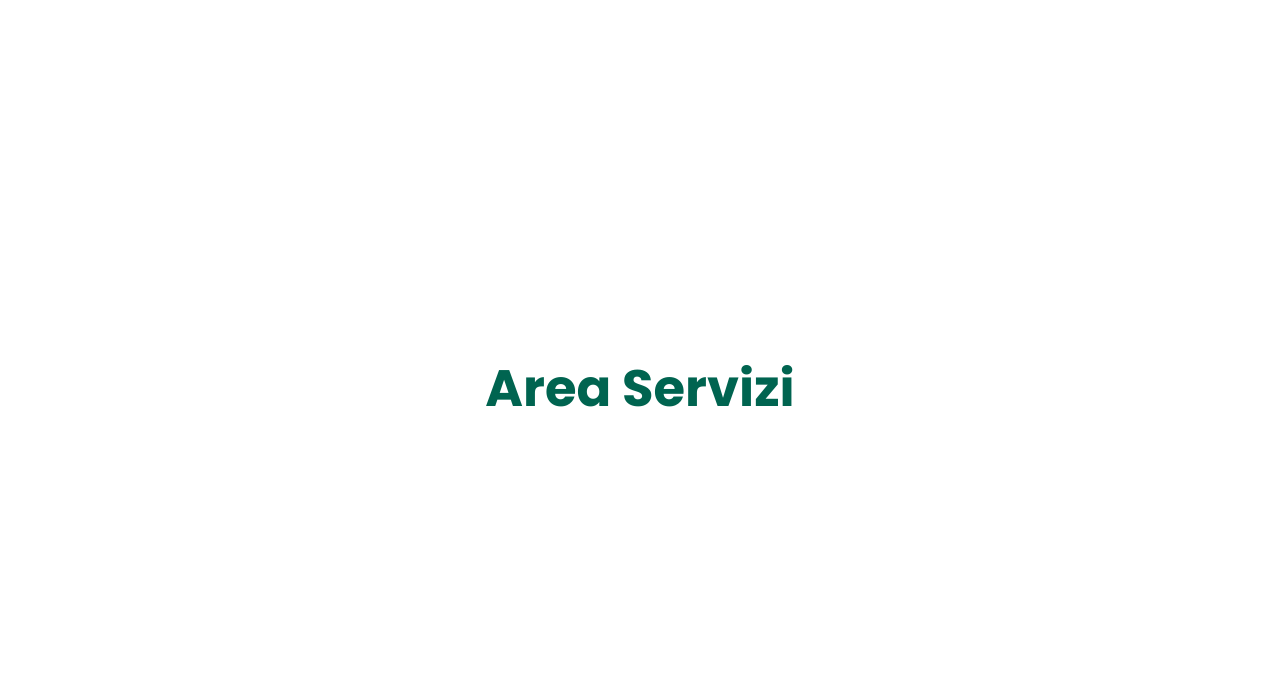
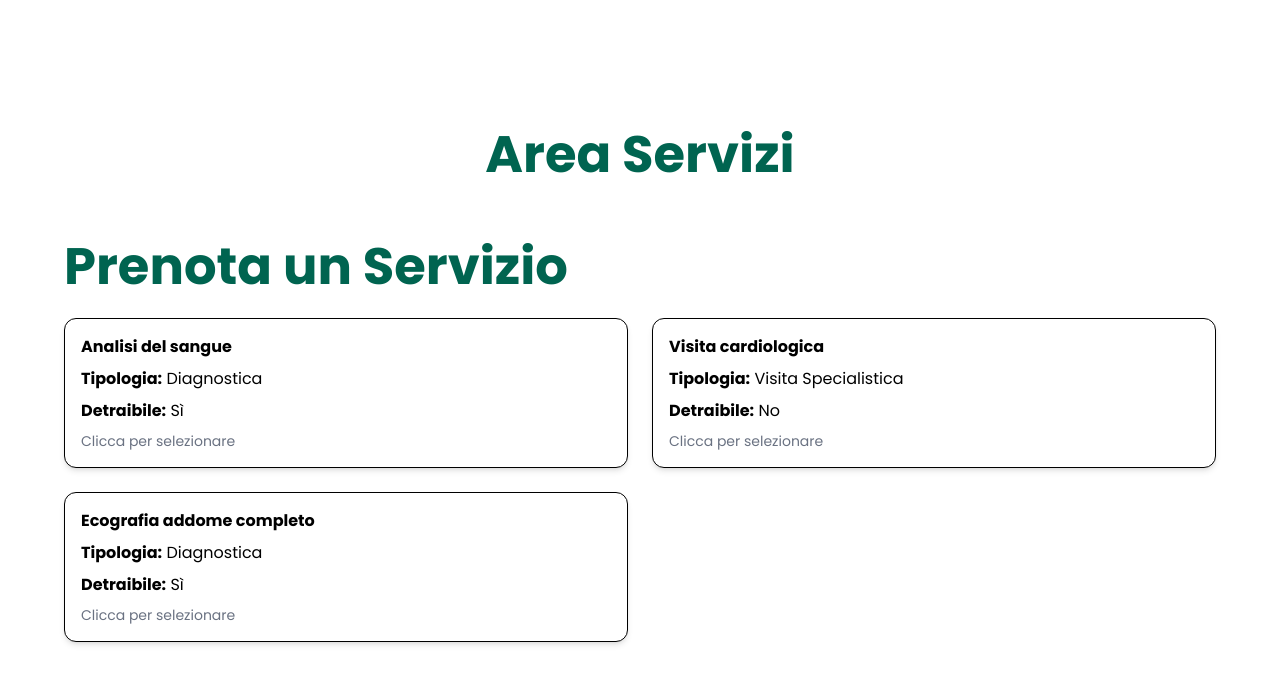
Before and after one commit to develhope/FS37-TeamProject-2, a React (Vite) app in the folder fs37-teamproject-2/: page /servizi/prenotazioni in a window 1280 px wide. Shown: the top 684 px of the page. Built offline with nearby package versions, Linux system fonts and the light colour scheme.

Commit message:
Aggiunti box servizi e prenotazioni fake

```diff
--- a/fs37-teamproject-2/src/Pages/Dashboard.jsx
+++ b/fs37-teamproject-2/src/Pages/Dashboard.jsx
@@ -40,6 +40,22 @@ function Dashboard() {
     logout();
     navigate("/login");
   };
+
+  // elimina il servizio prenotato dall'utente corrente
+const handleRemoveServizio = (idServizio) => {
+  const utenti = JSON.parse(localStorage.getItem("users")) || [];
+  const idx = utenti.findIndex(u => u.email === user.email);
+  if (idx === -1) return;
+
+  const curr = utenti[idx];
+  const nuoviServizi = (curr.serviziPrenotati || []).filter(s => s.id !== idServizio);
+  curr.serviziPrenotati = nuoviServizi;
+
+  localStorage.setItem("users", JSON.stringify(utenti));
+  setUser(curr);          // aggiorna il context Auth
+  setProfile(curr);       // opzionale: aggiorna lo state locale se vuoi vedere l’update immediato
+};
+
 
   return (
     <main className="min-h-screen p-8 bg-gray-50">
@@ -109,24 +125,59 @@ function Dashboard() {
           )}
         </div>
 
-      {/* Box Servizi prenotati */}
+{/* Box Servizi prenotati */}
 <div className="bg-white rounded-2xl shadow-lg p-6">
   <h2 className="text-2xl font-semibold mb-4">Servizi Prenotati</h2>
+
   {profile.serviziPrenotati && profile.serviziPrenotati.length > 0 ? (
-    <ul className="list-disc pl-5 space-y-2">
-      {profile.serviziPrenotati.map((servizio, index) => (
-        <li key={index}>{servizio}</li>
+    <div className="space-y-4">
+      {profile.serviziPrenotati.map((servizio) => (
+        <div
+          key={servizio.id}
+          className="flex space-x-4 items-center bg-gray-50 p-4 rounded-xl border"
+        >
+          <div className="flex-shrink-0">
+            <img
+              src={servizio.icona}
+              alt={`Icona ${servizio.nome}`}
+              className="w-16 h-16 object-contain"
+            />
+          </div>
+
+          <div className="flex-grow space-y-1">
+            <p><strong>Nome:</strong> {servizio.nome}</p>
+            <p><strong>Tipologia:</strong> {servizio.tipologia}</p>
+            <p><strong>Detraibile:</strong> {servizio.detraibilita ? "Sì" : "No"}</p>
+          </div>
+
+          <div className="flex flex-col gap-2">
+            <Button
+              label="secondary"
+              operazione={() => navigate("/servizi/prenotazioni")}
+            >
+              Modifica
+            </Button>
+            <Button
+              label="primary"
+              operazione={() => handleRemoveServizio(servizio.id)}
+            >
+              Elimina
+            </Button>
+          </div>
+        </div>
       ))}
-    </ul>
+    </div>
   ) : (
     <div className="flex flex-col items-start space-y-4">
       <p>Non hai ancora prenotato alcun servizio.</p>
-      <Button label="primary" operazione={() => navigate("/prenotazione-servizi")}>
+      <Button label="primary" operazione={() => navigate("/servizi/prenotazioni")}>
         Aggiungi Servizi
       </Button>
     </div>
   )}
 </div>
+
+
 
         {/* Box La mia ASL */}
         <div className="bg-white rounded-2xl shadow-lg p-6">
--- a/fs37-teamproject-2/src/Pages/Servizi/Prenotazioni.jsx
+++ b/fs37-teamproject-2/src/Pages/Servizi/Prenotazioni.jsx
@@ -1,7 +1,93 @@
+import { useState } from "react";
+import { useNavigate } from "react-router-dom";
+import { useAuth } from "../../Context/AuthContext";
+import { Button } from "../../Components/Button";
+
+// Dati fittizi dei servizi disponibili
+const serviziDisponibili = [
+  {
+    id: 1,
+    nome: "Analisi del sangue",
+    tipologia: "Diagnostica",
+    detraibilita: true,
+    icona: "/src/assets/Icons/cuida--sample-container-outline.svg"
+  },
+  {
+    id: 2,
+    nome: "Visita cardiologica",
+    tipologia: "Visita Specialistica",
+    detraibilita: false,
+    icona: "/src/assets/Icons/cuida--stethoscope-outline.svg"
+  },
+  {
+    id: 3,
+    nome: "Ecografia addome completo",
+    tipologia: "Diagnostica",
+    detraibilita: true,
+    icona: "/src/assets/Icons/cuida--clipboard-text-outline.svg"
+  }
+];
+
 function Prenotazioni() {
-    return(
-        <></>
-    )
+  const navigate = useNavigate();
+  const { user, setUser } = useAuth();
+  const [selezionati, setSelezionati] = useState([]);
+
+  const toggleServizio = (servizio) => {
+    const already = selezionati.find(s => s.id === servizio.id);
+    if (already) {
+      setSelezionati(prev => prev.filter(s => s.id !== servizio.id));
+    } else {
+      setSelezionati(prev => [...prev, servizio]);
+    }
+  };
+
+  const confermaPrenotazioni = () => {
+    const utenti = JSON.parse(localStorage.getItem("users")) || [];
+    const index = utenti.findIndex(u => u.email === user.email);
+    if (index !== -1) {
+      utenti[index].serviziPrenotati = selezionati;
+      localStorage.setItem("users", JSON.stringify(utenti));
+      setUser(utenti[index]);
+      navigate("/dashboard");
+    }
+  };
+
+  return (
+    <div className="p-8">
+      <h1 className="text-2xl font-bold mb-6 text-[#006450]">Prenota un Servizio</h1>
+
+      <div className="grid grid-cols-1 md:grid-cols-2 gap-6">
+        {serviziDisponibili.map(servizio => {
+          const isSelected = selezionati.find(s => s.id === servizio.id);
+          return (
+            <div
+              key={servizio.id}
+              className={`p-4 rounded-xl border shadow-md flex flex-col space-y-2 ${
+                isSelected ? "bg-green-50 border-green-400" : "bg-white"
+              }`}
+              onClick={() => toggleServizio(servizio)}
+            >
+              <p><strong>{servizio.nome}</strong></p>
+              <p><strong>Tipologia:</strong> {servizio.tipologia}</p>
+              <p><strong>Detraibile:</strong> {servizio.detraibilita ? "Sì" : "No"}</p>
+              <p className="text-sm text-gray-500 italic">
+                {isSelected ? "Selezionato" : "Clicca per selezionare"}
+              </p>
+            </div>
+          );
+        })}
+      </div>
+
+      {selezionati.length > 0 && (
+        <div className="mt-6">
+          <Button label="primary" operazione={confermaPrenotazioni}>
+            Conferma prenotazione
+          </Button>
+        </div>
+      )}
+    </div>
+  );
 }
 
 export default Prenotazioni;
```
